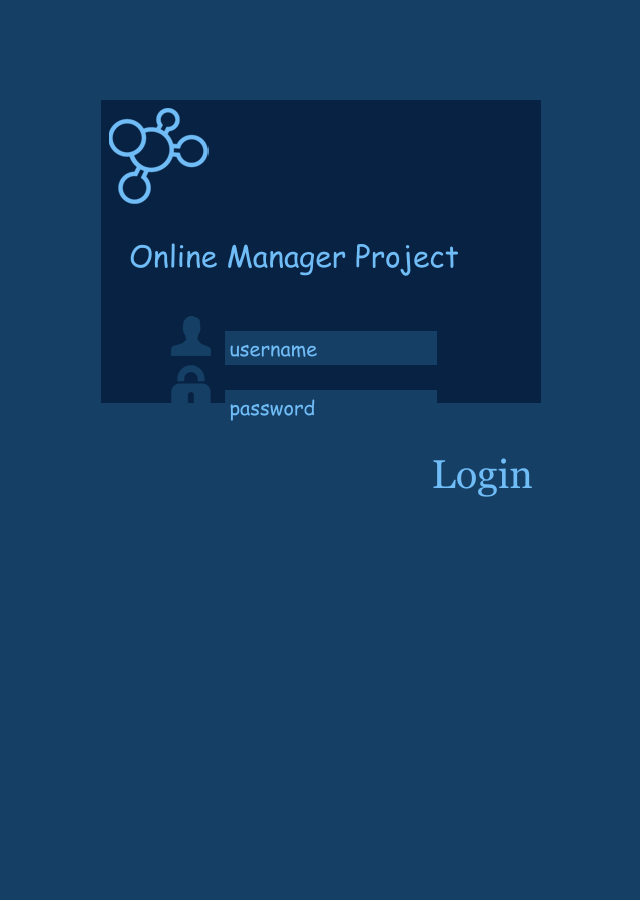
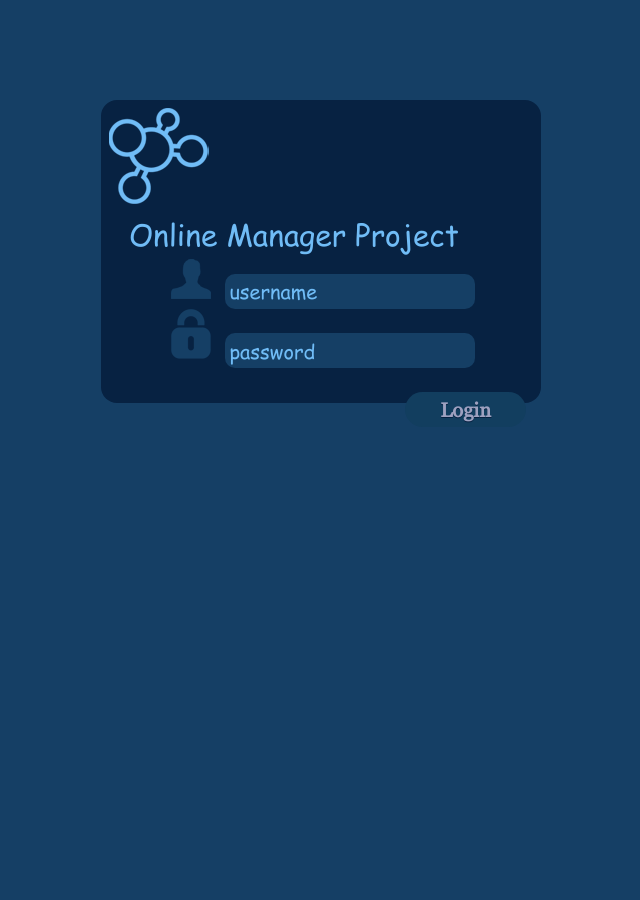
Before and after one commit to elenapr/ProM, a PHP site: page /OnlineManager/login in a window 1280 px wide. Shown: the whole page, without its empty margins (319-959 px from the left). Run offline with PHP 8.4, Linux system fonts and the light colour scheme.

Commit message:
css login

```diff
--- a/OnlineManager/public/css/loginStyle.css
+++ b/OnlineManager/public/css/loginStyle.css
@@ -1,3 +1,49 @@
+html, body, div, span, applet, object, iframe,
+h1, h2, h3, h4, h5, h6, p, blockquote, pre,
+a, abbr, acronym, address, big, cite, code,
+del, dfn, em, img, ins, kbd, q, s, samp,
+small, strike, strong, sub, sup, tt, var,
+b, u, i, center,
+dl, dt, dd, ol, ul, li,
+fieldset, form, label, legend,
+table, caption, tbody, tfoot, thead, tr, th, td,
+article, aside, canvas, details, embed,
+figure, figcaption, footer, header, hgroup,
+menu, nav, output, ruby, section, summary,
+time, mark, audio, video {
+	margin: 0;
+	padding: 0;
+	border: 0;
+	font-size: 100%;
+	font: inherit;
+	vertical-align: baseline;
+}
+/* HTML5 display-role reset for older browsers */
+article, aside, details, figcaption, figure,
+footer, header, hgroup, menu, nav, section {
+	display: block;
+}
+body {
+	line-height: 1;
+}
+ol, ul {
+	list-style: none;
+}
+blockquote, q {
+	quotes: none;
+}
+blockquote:before, blockquote:after,
+q:before, q:after {
+	content: '';
+	content: none;
+}
+table {
+	border-collapse: collapse;
+	border-spacing: 0;
+}
+
+
+
 @font-face { font-family: ComicSans; src: url('../public/font/ComicSans.ttf');}
 @font-face { font-family: GeorgiaFont; src: url('../public/font/Georgia.ttf');}
 
@@ -14,6 +60,7 @@ body
 	background-color: #072242;
 	width: 440px;
 	height: 303px;
+	border-radius: 1em;
 	margin-top: 100px;
 	margin-right: auto;
 	margin-left:auto;
@@ -37,6 +84,7 @@ body
 	width: auto;
 	font-family:ComicSans;
 	font-size:30px;
+	margin-top: 15px;
 	margin-left: 28px;
 	display: inline-block;
 	color: #70bcf6;
@@ -59,18 +107,20 @@ body
 {
 	width: auto;
 	height: auto;
+
 }
 
 .formContent input
 {
 	background-color: #153f65;
 	color: #70bcf6;
-	width: auto;
-	height: auto;
+	width: 250px;
+	height: 35px;
 	margin-left: 10px;
 	font-family:ComicSans;
 	font-size: 20px;
 	border-color: transparent;
+
 }
 
 .loginSubmit
@@ -137,3 +187,29 @@ body
 {
 	outline: none;
 }
+#username {
+  border-radius: 0.5em;
+}
+#password {
+  border-radius: 0.5em;
+}
+input[type=Submit] {
+  padding: 0 35px;
+  height: 35px;
+  font-size: 20px;
+  font-weight: bold;
+  color: #9EA1C0;
+  text-shadow: 0 1px #072242;
+  background: #123E5F;
+  border: 1px ;
+  border-radius: 30px;
+  outline: 0;
+  margin-right: 15px;
+
+}
+input[type=Submit]:active {
+  background: #cde5ef;
+  border-color: #9eb9c2 #b3c0c8 #b4ccce;
+  -webkit-box-shadow: inset 0 0 3px rgba(0, 0, 0, 0.2);
+  box-shadow: inset 0 0 3px rgba(0, 0, 0, 0.2);
+}
```
